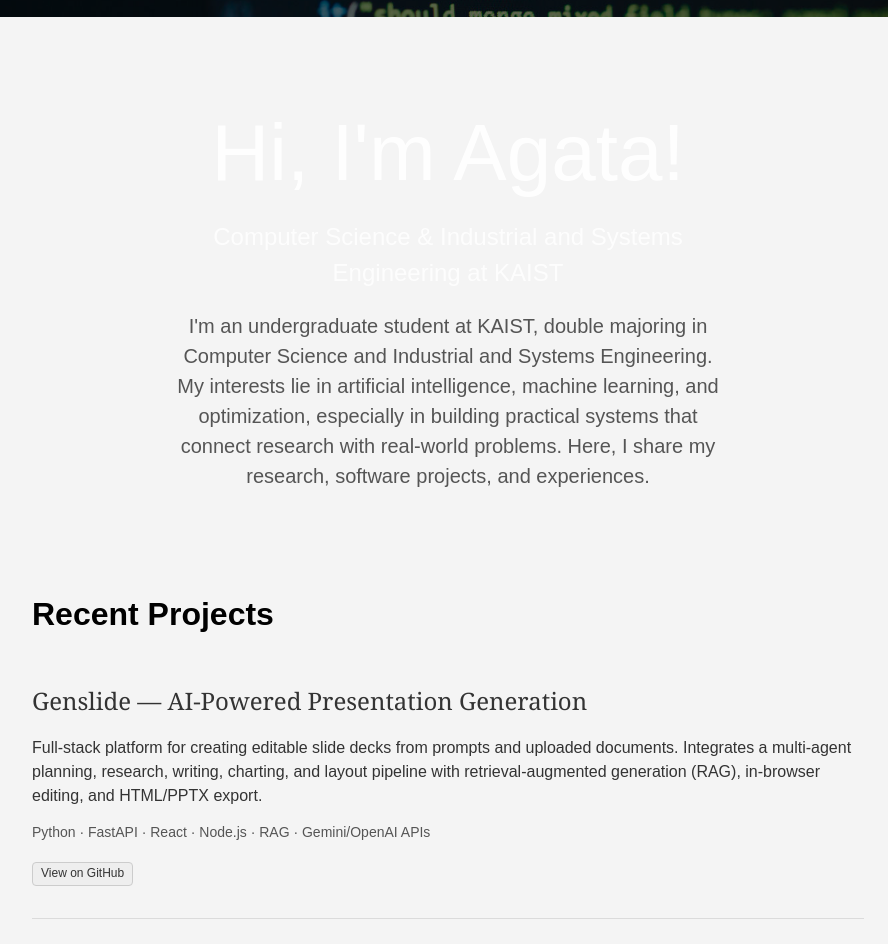
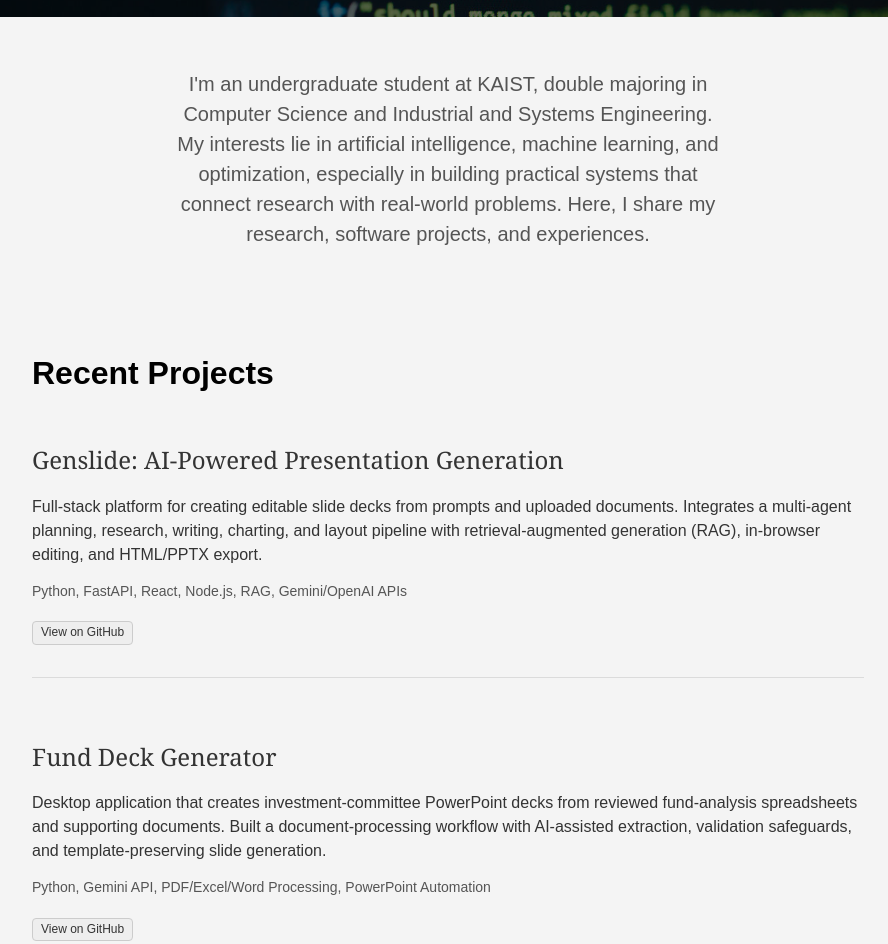
Before and after one commit to agatakazakevic/Agataportfolio, a plain HTML site: page index.html in a window 1280 px wide. Shown: the part 543-1487 px from the top of the page, without its empty margins (192-1080 px from the left). Drawn offline with Linux system fonts and the light colour scheme.

Commit message:
Update index.html

```diff
--- a/index.html
+++ b/index.html
@@ -141,8 +141,6 @@
     <main class="pb7" role="main">
 
  <article class="cf ph3 ph5-l pv3 pv4-l f4 tc-l center measure-wide lh-copy mid-gray">
-    <p><h1 class="f2 f-subheadline-l fw2 white-90 mb0 lh-title">Hi, I'm Agata!</h1>
-<h2 class="fw1 f5 f3-l white-80 measure-wide-l center mt3">Computer Science & Industrial and Systems Engineering at KAIST</h2>
 <p>I'm an undergraduate student at KAIST, double majoring in Computer Science and Industrial and Systems Engineering. My interests lie in artificial intelligence, machine learning, and optimization, especially in building practical systems that connect research with real-world problems. Here, I share my research, software projects, and experiences.</p></p>
 
   </article>
@@ -171,9 +169,9 @@
           <div class="relative w-100 mb4">
             <article class="bb b--black-10">
               <div class="db pv4 ph3 ph0-l dark-gray">
-                <h2 class="f3 fw1 athelas mt0 lh-title"><a class="color-inherit dim link" href="https://github.com/agatakazakevic/Genslide" target="_blank" rel="noopener noreferrer">Genslide — AI-Powered Presentation Generation</a></h2>
+                <h2 class="f3 fw1 athelas mt0 lh-title"><a class="color-inherit dim link" href="https://github.com/agatakazakevic/Genslide" target="_blank" rel="noopener noreferrer">Genslide: AI-Powered Presentation Generation</a></h2>
                 <p class="f6 f5-l lh-copy">Full-stack platform for creating editable slide decks from prompts and uploaded documents. Integrates a multi-agent planning, research, writing, charting, and layout pipeline with retrieval-augmented generation (RAG), in-browser editing, and HTML/PPTX export.</p>
-                <p class="f6 mid-gray">Python · FastAPI · React · Node.js · RAG · Gemini/OpenAI APIs</p>
+                <p class="f6 mid-gray">Python, FastAPI, React, Node.js, RAG, Gemini/OpenAI APIs</p>
                 <a href="https://github.com/agatakazakevic/Genslide" target="_blank" rel="noopener noreferrer" class="ba b--moon-gray bg-light-gray br2 color-inherit dib f7 hover-bg-moon-gray link mt2 ph2 pv1">View on GitHub</a>
               </div>
             </article>
@@ -185,7 +183,7 @@
               <div class="db pv4 ph3 ph0-l dark-gray">
                 <h2 class="f3 fw1 athelas mt0 lh-title"><a class="color-inherit dim link" href="https://github.com/agatakazakevic/funddeckgenerator_2" target="_blank" rel="noopener noreferrer">Fund Deck Generator</a></h2>
                 <p class="f6 f5-l lh-copy">Desktop application that creates investment-committee PowerPoint decks from reviewed fund-analysis spreadsheets and supporting documents. Built a document-processing workflow with AI-assisted extraction, validation safeguards, and template-preserving slide generation.</p>
-                <p class="f6 mid-gray">Python · Gemini API · PDF/Excel/Word Processing · PowerPoint Automation</p>
+                <p class="f6 mid-gray">Python, Gemini API, PDF/Excel/Word Processing, PowerPoint Automation</p>
                 <a href="https://github.com/agatakazakevic/funddeckgenerator_2" target="_blank" rel="noopener noreferrer" class="ba b--moon-gray bg-light-gray br2 color-inherit dib f7 hover-bg-moon-gray link mt2 ph2 pv1">View on GitHub</a>
               </div>
             </article>
```
